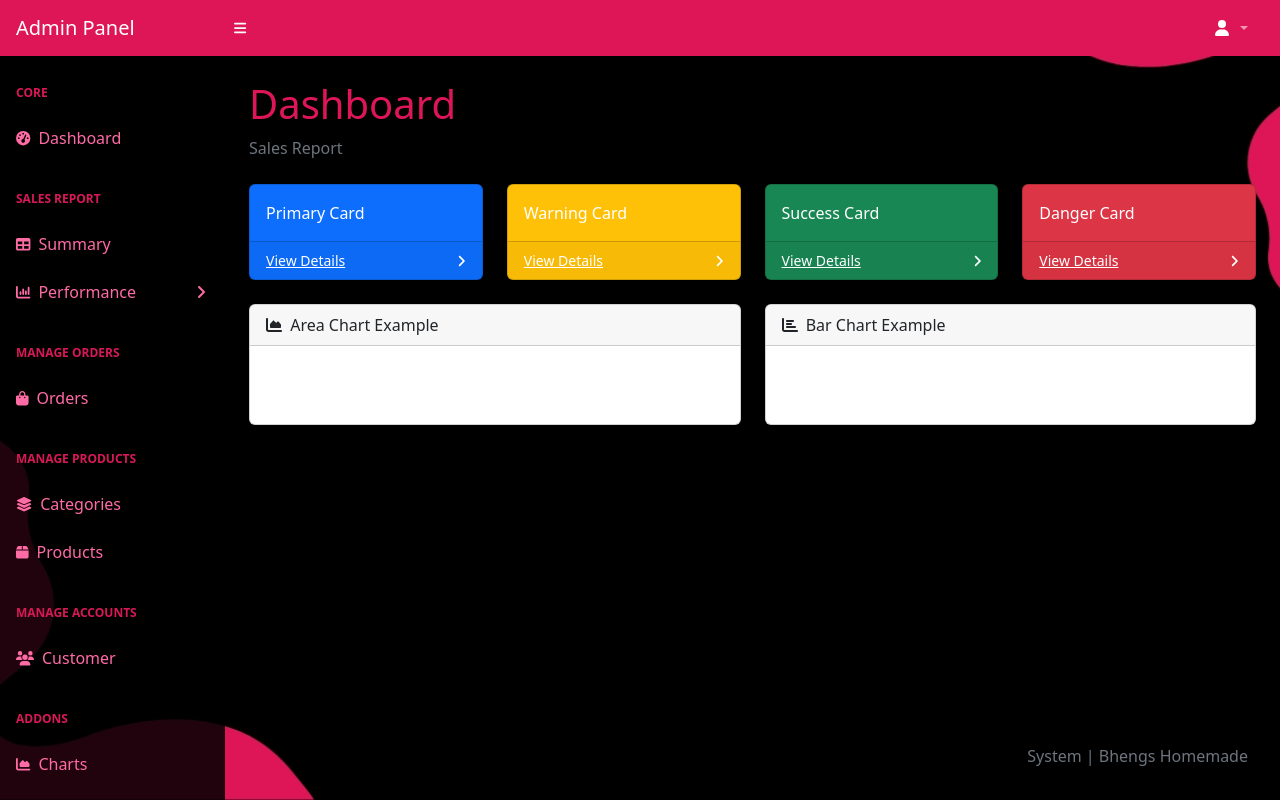
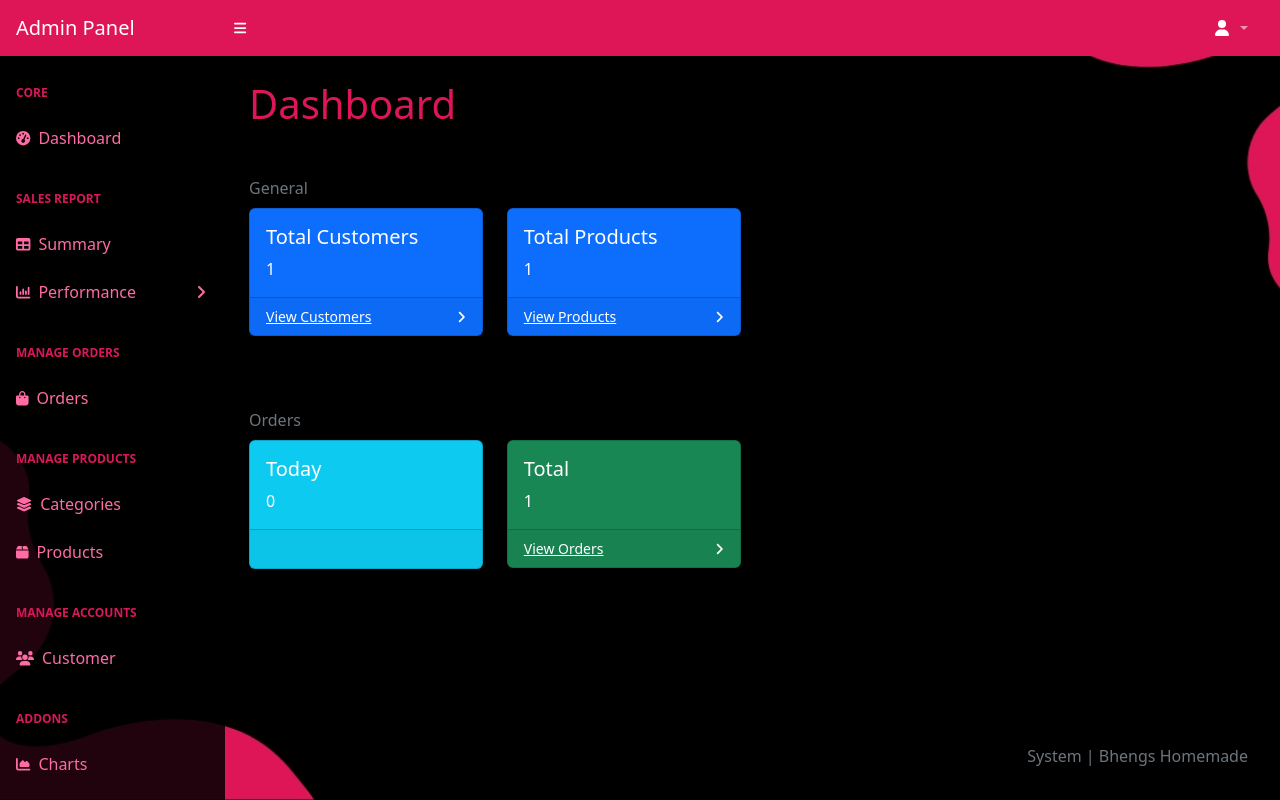
Before and after one commit to bulsu-mimurajg/IT304-Bhengs, a PHP site: page /admin/index.php in a window 1280 px wide. Run offline with PHP 8.4, Linux system fonts and the light colour scheme; tables that the repository leaves empty or names only in its code hold one stand-in row (values such as "Sample post"); some libraries are stand-ins or nearby versions.

Commit message:
feature - dashboard

```diff
--- a/admin/index.php
+++ b/admin/index.php
@@ -2,10 +2,10 @@
 
 <div class="container-fluid px-4">
     <h1 class="mt-4">Dashboard</h1>
-    <ol class="breadcrumb mb-4">
+    <!-- <ol class="breadcrumb mb-4">
         <li class="breadcrumb-item active">Sales Report</li>
-    </ol>
-    <div class="row">
+    </ol> -->
+    <!-- <div class="row">
         <div class="col-xl-3 col-md-6">
             <div class="card bg-primary text-white mb-4">
                 <div class="card-body">Primary Card</div>
@@ -42,8 +42,8 @@
                 </div>
             </div>
         </div>
-    </div>
-    <div class="row">
+    </div> -->
+    <!-- <div class="row">
         <div class="col-xl-6">
             <div class="card mb-4">
                 <div class="card-header">
@@ -62,7 +62,84 @@
                 <div class="card-body"><canvas id="myBarChart" width="100%" height="40"></canvas></div>
             </div>
         </div>
+    </div> -->
+
+    <?php alertMessage() ?>
+
+    <ol class="breadcrumb mt-5 mb-2">
+        <li class="breadcrumb-item active">General</li>
+    </ol>
+    <div class="row">
+        <div class="col-xl-3 col-md-6">
+            <div class="card bg-primary text-white mb-4">
+                <div class="card-body">
+                    <h5>Total Customers</h5>
+                    <?= getCount('customer') ?>
+                </div>
+                <div class="card-footer d-flex align-items-center justify-content-between">
+                    <a class="small text-white stretched-link" href="customer.php">View Customers</a>
+                    <div class="small text-white"><i class="fas fa-angle-right"></i></div>
+                </div>
+            </div>
+        </div>
+
+        <div class="col-xl-3 col-md-6">
+            <div class="card bg-primary text-white mb-4">
+                <div class="card-body">
+                    <h5>Total Products</h5>
+                    <?= getCount('product') ?>
+                </div>
+                <div class="card-footer d-flex align-items-center justify-content-between">
+                    <a class="small text-white stretched-link" href="products.php">View Products</a>
+                    <div class="small text-white"><i class="fas fa-angle-right"></i></div>
+                </div>
+            </div>
+        </div>
     </div>
+
+    <ol class="breadcrumb mt-5 mb-2">
+        <li class="breadcrumb-item active">Orders</li>
+    </ol>
+    <div class="row">
+        <div class="col-xl-3 col-md-6">
+            <div class="card bg-info text-white mb-4">
+                <div class="card-body">
+                    <h5>Today</h5>
+                    <?php
+                    $dateToday = date('Y-m-d');
+                    $ordersToday = mysqli_query($conn, "SELECT * FROM orders WHERE OrderDate='$dateToday'");
+                    if ($ordersToday) {
+                        if (mysqli_num_rows($ordersToday) > 0) {
+                            $totalCount = mysqli_num_rows($ordersToday);
+                            echo $totalCount;
+                        } else {
+                            echo 0;
+                        }
+                    } else {
+                        echo '<h5>Something went wrong.</h5>';
+                    }
+                    ?>
+                </div>
+                <div class="card-footer d-flex align-items-center justify-content-between">
+                    <div class="small text-white" style="margin-bottom: 1.35rem;"></div>
+                </div>
+            </div>
+        </div>
+
+        <div class="col-xl-3 col-md-6">
+            <div class="card bg-success text-white mb-4">
+                <div class="card-body">
+                    <h5>Total</h5>
+                    <?= getCount('orders') ?>
+                </div>
+                <div class="card-footer d-flex align-items-center justify-content-between">
+                    <a class="small text-white stretched-link" href="orders.php">View Orders</a>
+                    <div class="small text-white"><i class="fas fa-angle-right"></i></div>
+                </div>
+            </div>
+        </div>
+    </div>
+
 </div>
 
 <?php include('includes/footer.php') ?>
--- a/admin/orders-create.php
+++ b/admin/orders-create.php
@@ -120,7 +120,7 @@
             } else {
                 echo "<h5> No Item Added</h5>";
             }
-            print_r($_SESSION['productItems']);
+            // print_r($_SESSION['productItems']);
             ?>
         </div>
     </div>
--- a/config/function.php
+++ b/config/function.php
@@ -155,3 +155,19 @@ function jResponse($status, $status_type, $message)
     echo json_encode($response);
     return;
 }
+
+function getCount($tableName)
+{
+    global $conn;
+
+    $table = validate($tableName);
+
+    $query = "SELECT * FROM $table";
+    $result = mysqli_query($conn, $query);
+    if ($query) {
+        $totalCount = mysqli_num_rows($result);
+        return $totalCount;
+    } else {
+        return 'Something went wrong.';
+    }
+}
```
